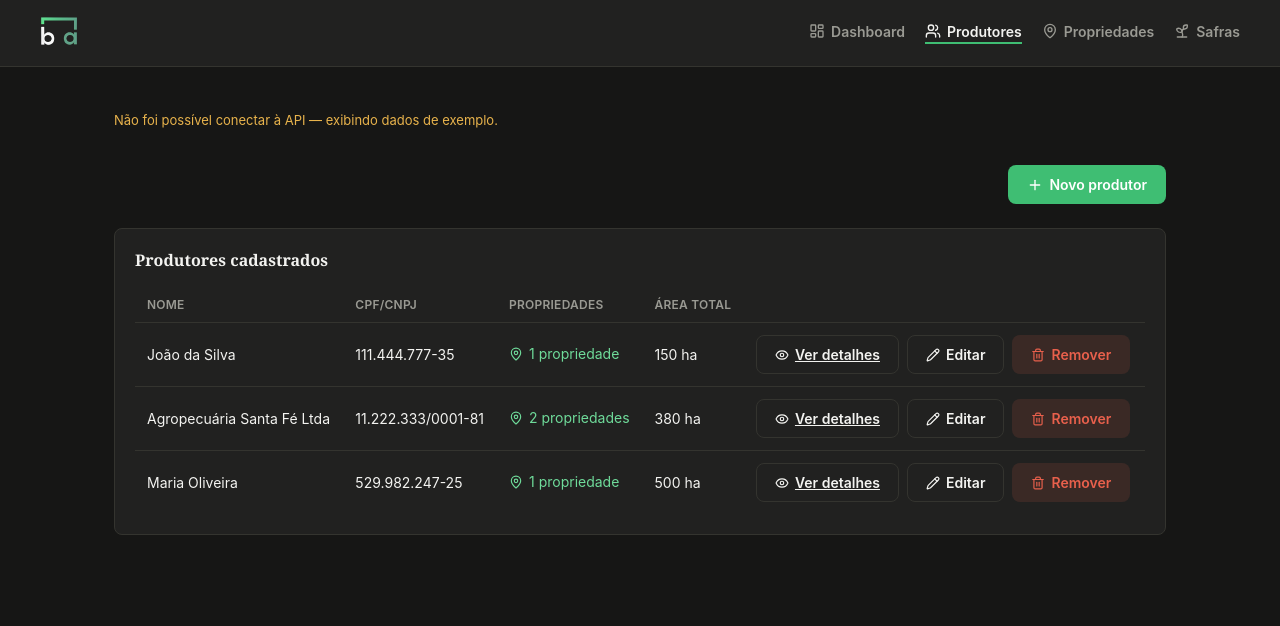
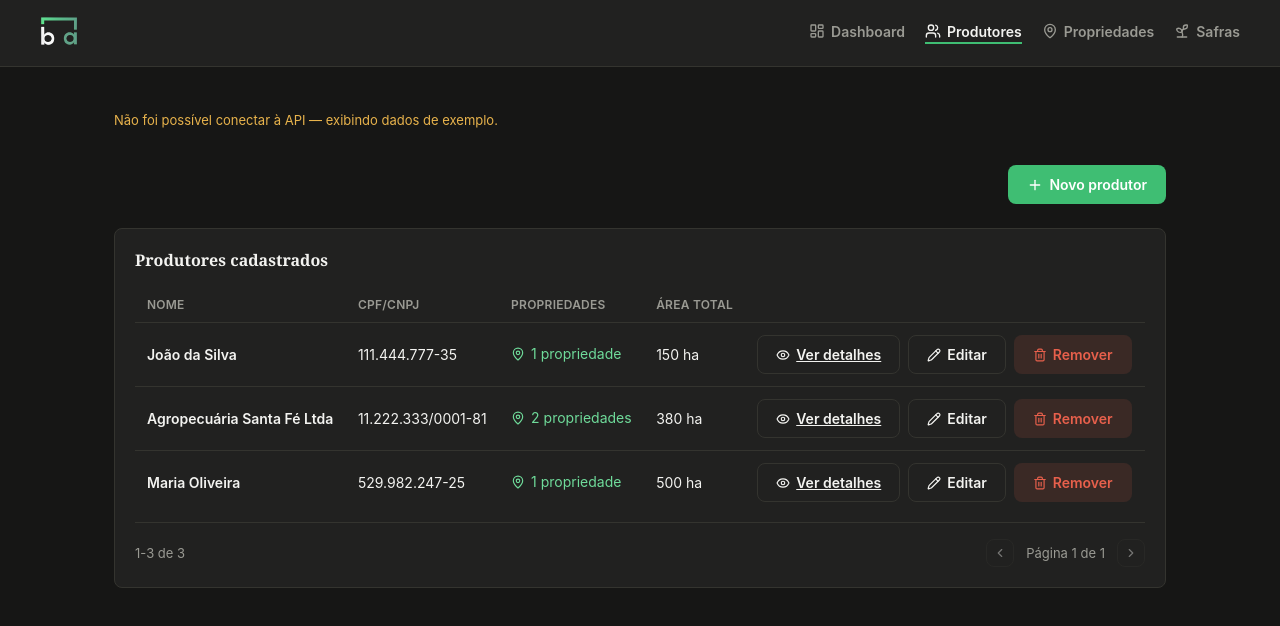
Before and after one commit to lucasdasilva182/brain-ag, a React (Vite) app in the folder frontend/: page /produtores in a window 1280 px wide. Shown: the top 626 px of the page. Built offline with nearby package versions, Linux system fonts and the light colour scheme; no server answers.

Commit message:
style(frontend): bold the first column in DataTable

```diff
--- a/frontend/src/components/molecules/DataTable.tsx
+++ b/frontend/src/components/molecules/DataTable.tsx
@@ -33,6 +33,10 @@ const Tabela = styled.table`
     border-bottom: 1px solid ${({ theme }) => theme.colors.border};
     color: ${({ theme }) => theme.colors.text};
     white-space: nowrap;
+  }
+
+  td:first-child {
+    font-weight: 600;
   }
 
   tr:last-child td {
@@ -102,10 +106,6 @@ interface DataTableProps<T> {
   itemsPerPage?: number;
 }
 
-// Genérica: quem usa define colunas e dados, sem saber de domínio nenhum.
-// Pagina no cliente (a lista inteira já vem carregada do backend) — para
-// volumes muito maiores, o próximo passo seria paginação no servidor,
-// mas isso já cobre bem o escopo deste projeto.
 export function DataTable<T>({
   columns,
   data,
@@ -116,8 +116,6 @@ export function DataTable<T>({
   const [pagina, setPagina] = useState(1);
   const totalPaginas = Math.max(1, Math.ceil(data.length / itemsPerPage));
 
-  // Se os dados mudarem (filtro aplicado, item removido) e a página
-  // atual deixar de existir, volta pra última página válida.
   useEffect(() => {
     if (pagina > totalPaginas) setPagina(totalPaginas);
   }, [pagina, totalPaginas]);
@@ -152,7 +150,6 @@ export function DataTable<T>({
         </Tabela>
       </TabelaWrapper>
 
-      {data.length > itemsPerPage && (
       <Paginacao>
         <span>
           {inicio + 1}-{Math.min(inicio + itemsPerPage, data.length)} de {data.length}
@@ -177,7 +174,6 @@ export function DataTable<T>({
           </PaginaBotao>
         </PaginacaoControles>
       </Paginacao>
-      )}
     </div>
   );
 }
```
Lines whose indentation alone changed are shown as unchanged.
